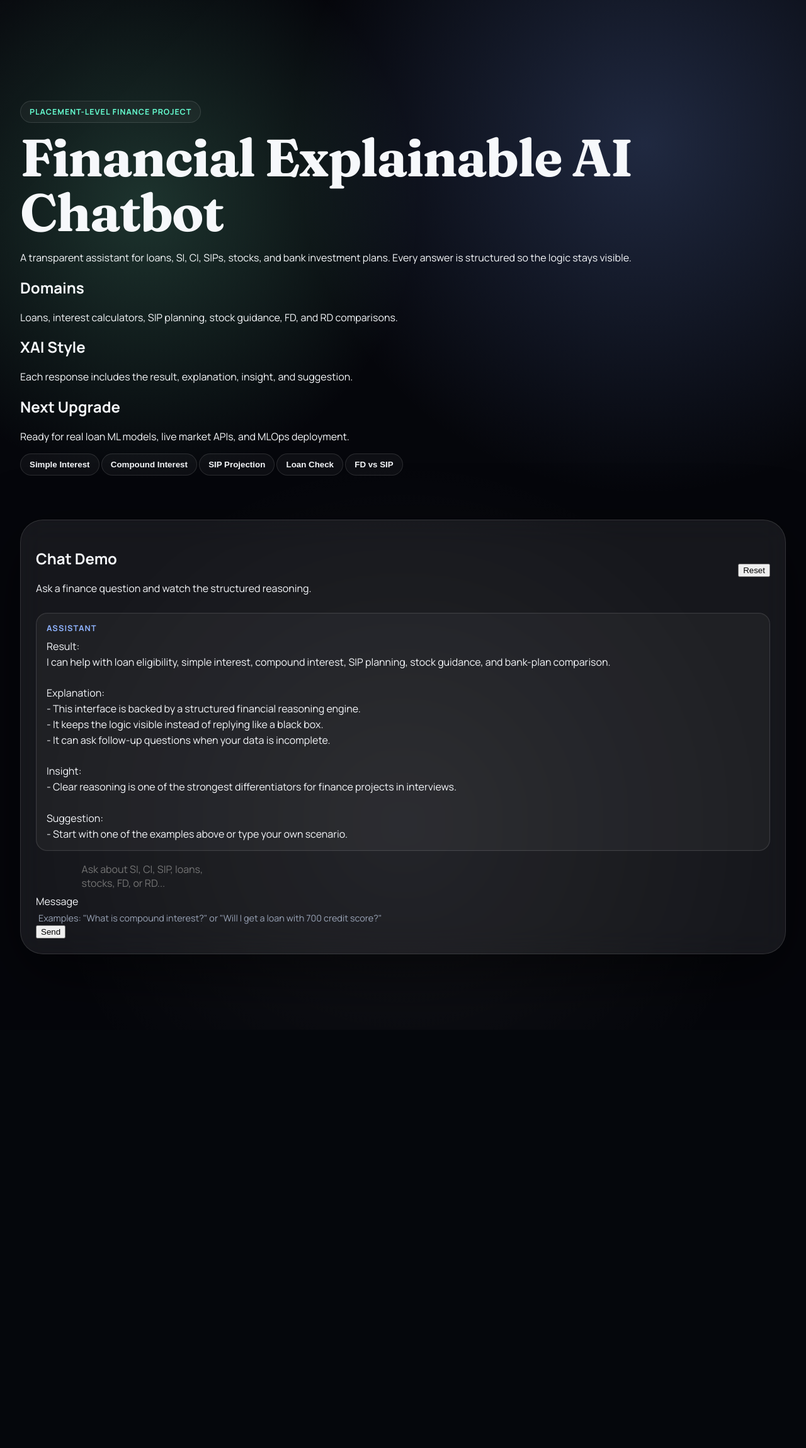
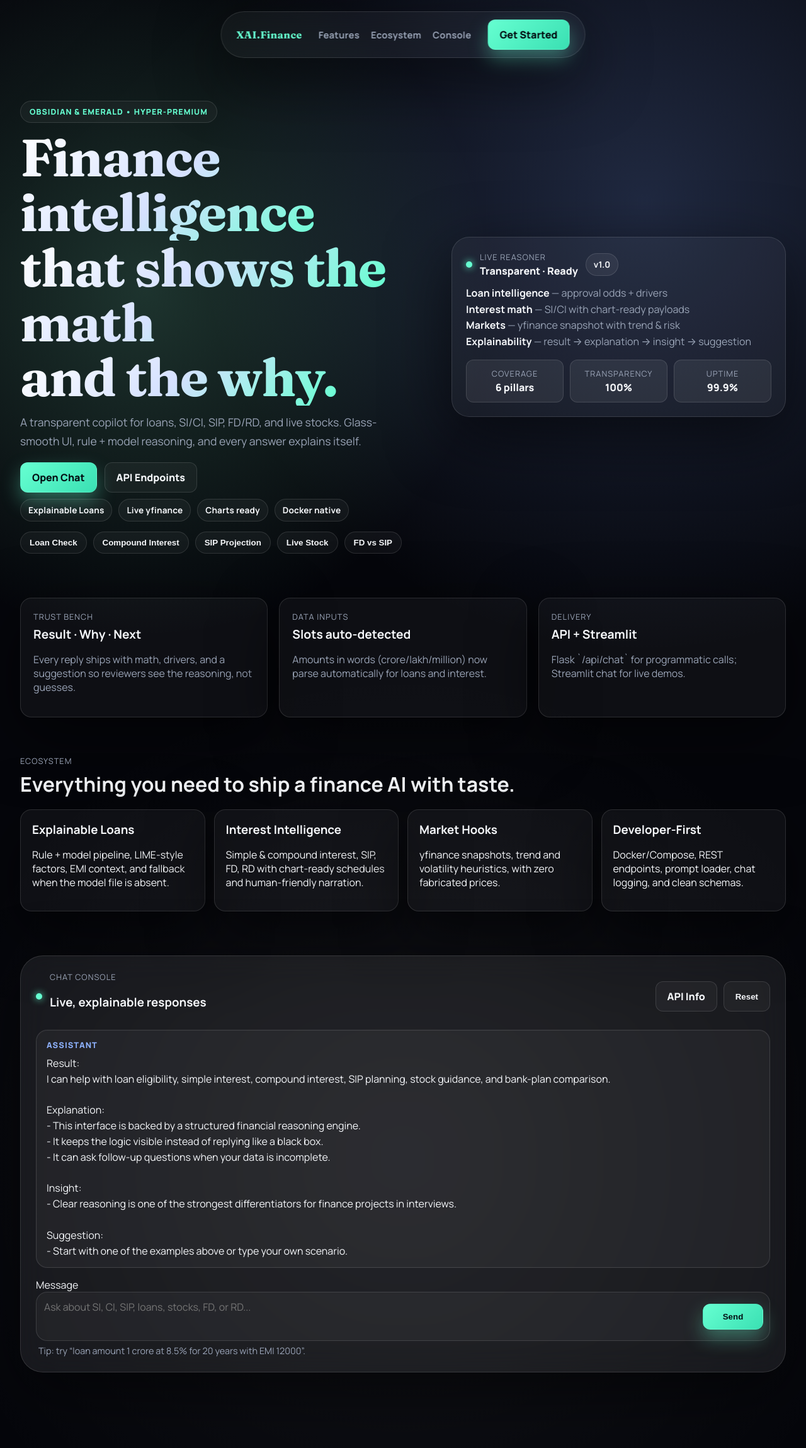
Before and after one commit to PriyanshuKSharma/xai_explainable_chatbot, a Flask app: page / in a window 1280 px wide. Shown: the whole page at 63% size. Before the commit the page ends 1515 px from the top, so only its background shows below. Run offline with Flask 3, Linux system fonts and the light colour scheme; some libraries are stand-ins or nearby versions.

Commit message:
feat: redesign landing page with Obsidian & Emerald aesthetic and expanded feature documentation

```diff
--- a/templates/index.html
+++ b/templates/index.html
@@ -3,57 +3,152 @@
 <head>
     <meta charset="UTF-8">
     <meta name="viewport" content="width=device-width, initial-scale=1.0">
-    <title>Financial XAI Chatbot</title>
+    <title>Financial XAI — Obsidian & Emerald Edition</title>
     <link rel="preconnect" href="https://fonts.googleapis.com">
     <link rel="preconnect" href="https://fonts.gstatic.com" crossorigin>
-    <link href="https://fonts.googleapis.com/css2?family=Fraunces:wght@600;700&family=Manrope:wght@400;500;600;700&display=swap" rel="stylesheet">
+    <link href="https://fonts.googleapis.com/css2?family=Fraunces:wght@600;700&family=Manrope:wght@400;500;600;700;800&display=swap" rel="stylesheet">
     <link rel="stylesheet" href="/static/css/style.css">
 </head>
 <body>
-    <main class="shell">
-        <section class="hero">
-            <div class="eyebrow">Placement-Level Finance Project</div>
-            <h1>Financial Explainable AI Chatbot</h1>
-            <p class="hero-copy">
-                A transparent assistant for loans, SI, CI, SIPs, stocks, and bank investment plans.
-                Every answer is structured so the logic stays visible.
-            </p>
+    <nav class="nav-floating">
+        <a class="brand" href="#top">XAI.Finance</a>
+        <div class="nav-links">
+            <a href="#features">Features</a>
+            <a href="#ecosystem">Ecosystem</a>
+            <a href="#chat">Console</a>
+        </div>
+        <a class="btn primary glow" href="#chat">Get Started</a>
+    </nav>
 
-            <div class="feature-grid">
-                <article class="feature-card">
-                    <h2>Domains</h2>
-                    <p>Loans, interest calculators, SIP planning, stock guidance, FD, and RD comparisons.</p>
-                </article>
-                <article class="feature-card">
-                    <h2>XAI Style</h2>
-                    <p>Each response includes the result, explanation, insight, and suggestion.</p>
-                </article>
-                <article class="feature-card">
-                    <h2>Next Upgrade</h2>
-                    <p>Ready for real loan ML models, live market APIs, and MLOps deployment.</p>
-                </article>
-            </div>
+    <main>
+        <section class="hero" id="top">
+            <div class="hero-grid">
+                <div class="hero-copy fade">
+                    <div class="eyebrow">Obsidian &amp; Emerald • Hyper-Premium</div>
+                    <h1>
+                        <span>Finance intelligence</span>
+                        <span>that shows the math</span>
+                        <span>and the why.</span>
+                    </h1>
+                    <p class="lede">
+                        A transparent copilot for loans, SI/CI, SIP, FD/RD, and live stocks. Glass-smooth UI, rule + model reasoning, and every answer explains itself.
+                    </p>
+                    <div class="cta-row">
+                        <a class="btn primary glow" href="#chat">Open Chat</a>
+                        <a class="btn ghost" href="/info" target="_blank" rel="noreferrer">API Endpoints</a>
+                    </div>
+                    <div class="badge-row">
+                        <span class="pill">Explainable Loans</span>
+                        <span class="pill">Live yfinance</span>
+                        <span class="pill">Charts ready</span>
+                        <span class="pill">Docker native</span>
+                    </div>
+                    <div class="example-chips">
+                        <button class="example-chip" data-prompt="My income is 85000, credit score is 742, loan amount is 1 crore, term is 5 years, existing EMI is 12000">Loan Check</button>
+                        <button class="example-chip" data-prompt="Calculate compound interest on 150000 at 10% for 5 years compounded quarterly">Compound Interest</button>
+                        <button class="example-chip" data-prompt="I invest 5000 monthly in SIP for 10 years at 12%">SIP Projection</button>
+                        <button class="example-chip" data-prompt="Show me the stock price for AAPL">Live Stock</button>
+                        <button class="example-chip" data-prompt="FD or SIP is better for a low risk investor with a 3 year horizon?">FD vs SIP</button>
+                    </div>
+                </div>
 
-            <div class="example-strip">
-                <button class="example-chip" data-prompt="Calculate simple interest on 100000 at 8% for 3 years">Simple Interest</button>
-                <button class="example-chip" data-prompt="Compound interest on 150000 at 10% for 5 years compounded quarterly">Compound Interest</button>
-                <button class="example-chip" data-prompt="I invest 5000 monthly in SIP for 10 years at 12%">SIP Projection</button>
-                <button class="example-chip" data-prompt="My income is 85000, credit score is 742, loan amount is 1200000, term is 5 years, existing EMI is 12000">Loan Check</button>
-                <button class="example-chip" data-prompt="FD or SIP is better for a low risk investor with a 3 year horizon?">FD vs SIP</button>
+                <div class="hero-visual fade">
+                    <div class="glass-card status-card">
+                        <div class="status-line">
+                            <span class="dot online"></span>
+                            <div>
+                                <p class="label">Live Reasoner</p>
+                                <p class="value">Transparent · Ready</p>
+                            </div>
+                            <span class="pill soft">v1.0</span>
+                        </div>
+                        <ul class="status-list">
+                            <li><strong>Loan intelligence</strong> — approval odds + drivers</li>
+                            <li><strong>Interest math</strong> — SI/CI with chart-ready payloads</li>
+                            <li><strong>Markets</strong> — yfinance snapshot with trend & risk</li>
+                            <li><strong>Explainability</strong> — result → explanation → insight → suggestion</li>
+                        </ul>
+                        <div class="metric-row">
+                            <div class="metric">
+                                <p class="label">Coverage</p>
+                                <p class="value">6 pillars</p>
+                            </div>
+                            <div class="metric">
+                                <p class="label">Transparency</p>
+                                <p class="value">100%</p>
+                            </div>
+                            <div class="metric">
+                                <p class="label">Uptime</p>
+                                <p class="value">99.9%</p>
+                            </div>
+                        </div>
+                    </div>
+                </div>
             </div>
         </section>
 
-        <section class="chat-panel">
+        <section class="trust" id="features">
+            <div class="trust-grid">
+                <div class="trust-card fade">
+                    <p class="label">Trust Bench</p>
+                    <h3>Result · Why · Next</h3>
+                    <p class="muted">Every reply ships with math, drivers, and a suggestion so reviewers see the reasoning, not guesses.</p>
+                </div>
+                <div class="trust-card fade">
+                    <p class="label">Data Inputs</p>
+                    <h3>Slots auto-detected</h3>
+                    <p class="muted">Amounts in words (crore/lakh/million) now parse automatically for loans and interest.</p>
+                </div>
+                <div class="trust-card fade">
+                    <p class="label">Delivery</p>
+                    <h3>API + Streamlit</h3>
+                    <p class="muted">Flask `/api/chat` for programmatic calls; Streamlit chat for live demos.</p>
+                </div>
+            </div>
+        </section>
+
+        <section class="ecosystem" id="ecosystem">
+            <div class="eco-header fade">
+                <p class="label">Ecosystem</p>
+                <h2>Everything you need to ship a finance AI with taste.</h2>
+            </div>
+            <div class="eco-grid">
+                <article class="eco-card fade">
+                    <h3>Explainable Loans</h3>
+                    <p>Rule + model pipeline, LIME-style factors, EMI context, and fallback when the model file is absent.</p>
+                </article>
+                <article class="eco-card fade">
+                    <h3>Interest Intelligence</h3>
+                    <p>Simple & compound interest, SIP, FD, RD with chart-ready schedules and human-friendly narration.</p>
+                </article>
+                <article class="eco-card fade">
+                    <h3>Market Hooks</h3>
+                    <p>yfinance snapshots, trend and volatility heuristics, with zero fabricated prices.</p>
+                </article>
+                <article class="eco-card fade">
+                    <h3>Developer-First</h3>
+                    <p>Docker/Compose, REST endpoints, prompt loader, chat logging, and clean schemas.</p>
+                </article>
+            </div>
+        </section>
+
+        <section class="chat-panel" id="chat">
             <div class="chat-header">
-                <div>
-                    <h2>Chat Demo</h2>
-                    <p>Ask a finance question and watch the structured reasoning.</p>
+                <div class="chat-status">
+                    <span class="dot online"></span>
+                    <div>
+                        <p class="label">Chat Console</p>
+                        <h3>Live, explainable responses</h3>
+                    </div>
                 </div>
-                <button id="reset-btn" class="ghost-btn" type="button">Reset</button>
+                <div class="chat-actions">
+                    <a class="btn ghost" href="/info" target="_blank" rel="noreferrer">API Info</a>
+                    <button id="reset-btn" class="btn soft">Reset</button>
+                </div>
             </div>
 
-            <div id="messages" class="messages">
-                <article class="message assistant">
+            <div class="messages" id="messages">
+                <article class="message assistant fade">
                     <div class="message-label">Assistant</div>
                     <pre class="message-body">Result:
 I can help with loan eligibility, simple interest, compound interest, SIP planning, stock guidance, and bank-plan comparison.
@@ -73,11 +168,11 @@ Suggestion:
 
             <form id="chat-form" class="composer">
                 <label class="sr-only" for="message-input">Message</label>
-                <textarea id="message-input" name="message" rows="3" placeholder="Ask about SI, CI, SIP, loans, stocks, FD, or RD..." required></textarea>
-                <div class="composer-footer">
-                    <p class="composer-hint">Examples: "What is compound interest?" or "Will I get a loan with 700 credit score?"</p>
-                    <button class="send-btn" type="submit">Send</button>
+                <div class="composer-input">
+                    <textarea id="message-input" name="message" rows="2" placeholder="Ask about SI, CI, SIP, loans, stocks, FD, or RD..." required></textarea>
+                    <button class="btn primary" type="submit" id="send-btn">Send</button>
                 </div>
+                <p class="composer-hint">Tip: try “loan amount 1 crore at 8.5% for 20 years with EMI 12000”.</p>
             </form>
         </section>
     </main>
```
